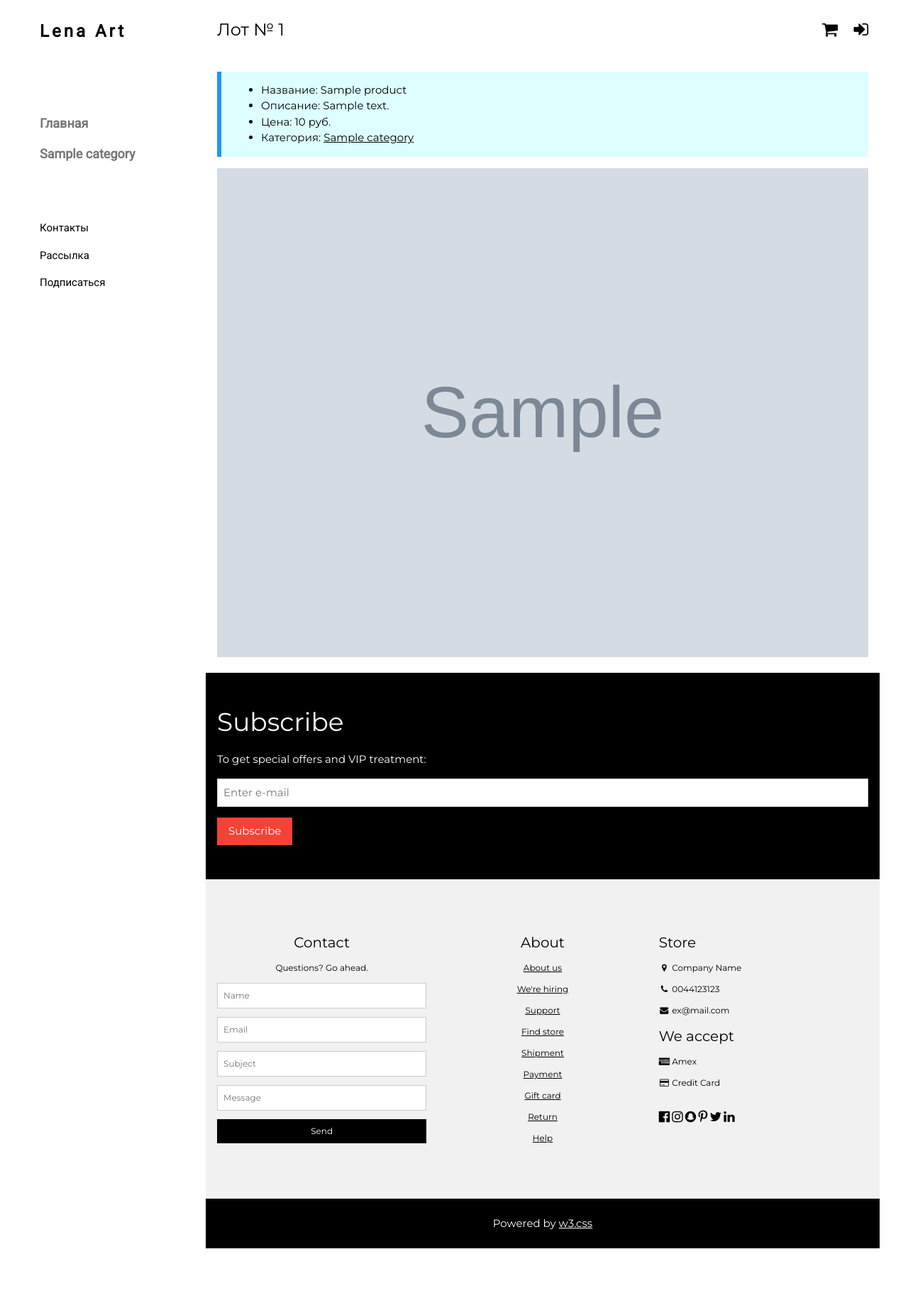
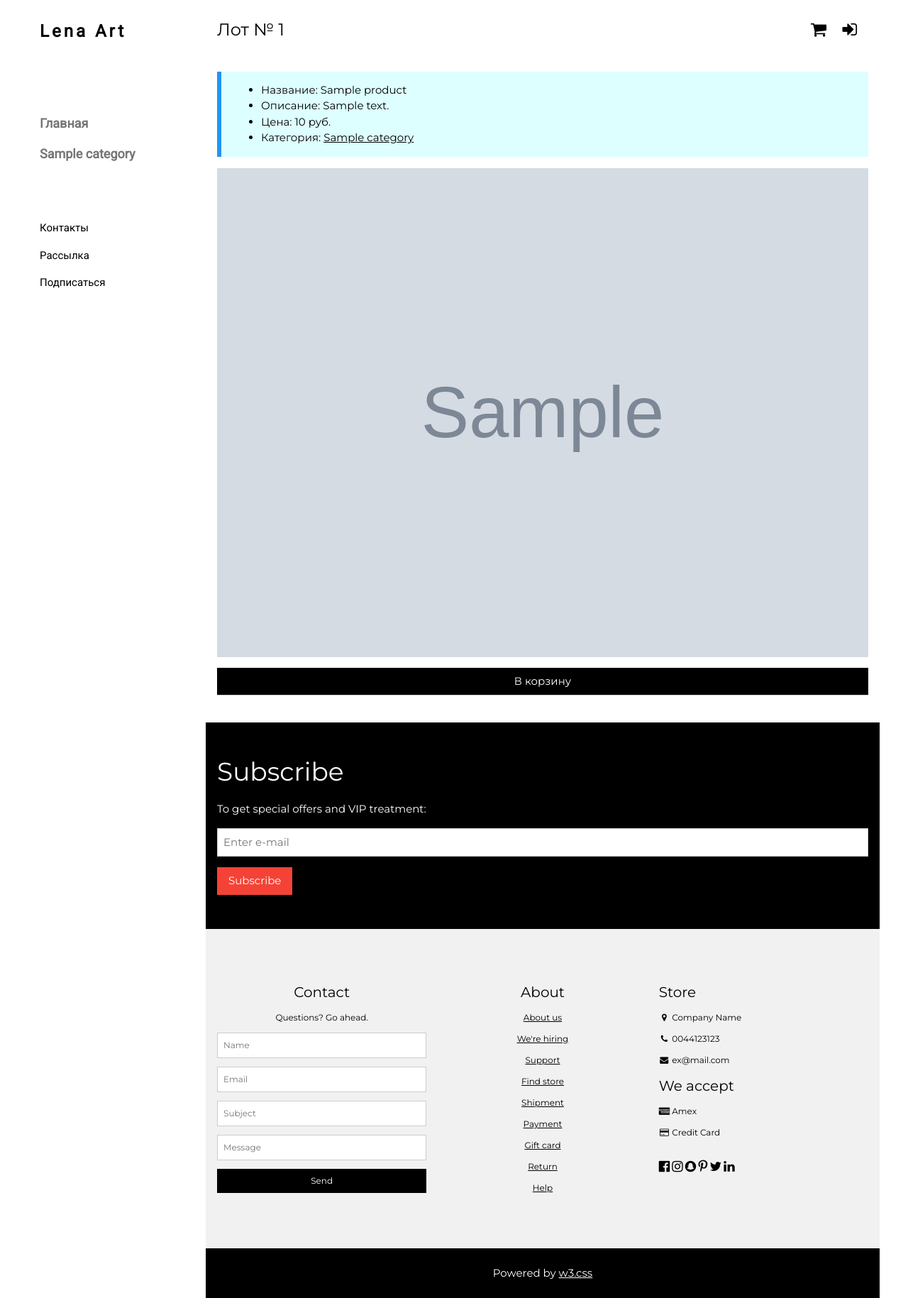
Before and after one commit to alexey-zhukov-git/lena-art, a Django app: template templates/main/product-details.html in a window 1280 px wide. Shown: the whole page at 71% size. Before the commit the page ends 1759 px from the top, so only its background shows below. Run offline with Django 3.2, Linux system fonts and the light colour scheme; the template is opened without the code that fills it: most values are stand-ins (such as "Sample title", 1, 10 or a date in 2020); grey boxes marked "Sample" are stand-in pictures.

Commit message:
Делаем

```diff
--- a/templates/main/list.html
+++ b/templates/main/list.html
@@ -37,13 +37,17 @@
     <div class="w3-row">
         {% for product in products %}
         <div class="w3-col l3 s6">
-            <div class="w3-container">
+            <div class="w3-container" style="min-height: 400px">
                 <img src="{{ product.image.url }}" style="max-height: 140px"/>
                 <p class="w3-center">
                 <b>{{ product.name }}</b></br>
                 <b>{{ product.price }} рублей</b>
                 <form action="{% url "cart:cart_add" product.id %}" method="post">
                 <button class="w3-btn w3-black w3-input">В корзину</button>
+                {% csrf_token %}
+                </form><br>
+                <form action="{% url 'main:product_detail' product.category.slug product.slug %}" method="post">
+                <button class="w3-btn w3-blue w3-input">Подробнее</button>
                 {% csrf_token %}
                 </form>
                 </p>
--- a/templates/main/product-details.html
+++ b/templates/main/product-details.html
@@ -15,8 +15,12 @@
     <header class="w3-container w3-xlarge">
         <p class="w3-left">Лот № {{ product.id }}</p>
         <p class="w3-right">
-            <i class="fa fa-shopping-cart w3-margin-right"></i>
-            <i class="fa fa-sign-in"></i>
+            <a href="{% url 'cart:cart_detail' %}" class="w3-margin-right" style="text-decoration: none">
+                <i class="fa fa-shopping-cart"></i>
+            </a>
+            <a href="#" class="w3-margin-right" style="text-decoration: none">
+                <i class="fa fa-sign-in"></i>
+            </a>
         </p>
     </header>
 
@@ -39,6 +43,15 @@
         <img src="{{ product.image.url }}" style="width: 100%" />
     </div>
 
+    <div class=" w3-container w3-row">
+        <p class="w3-center">
+            <form action="{% url "cart:cart_add" product.id %}" method="post">
+                <button class="w3-btn w3-black w3-input">В корзину</button>
+                {% csrf_token %}
+            </form>
+        </p>
+    </div>
+
     <br>
 
     <!-- End page content -->
```
